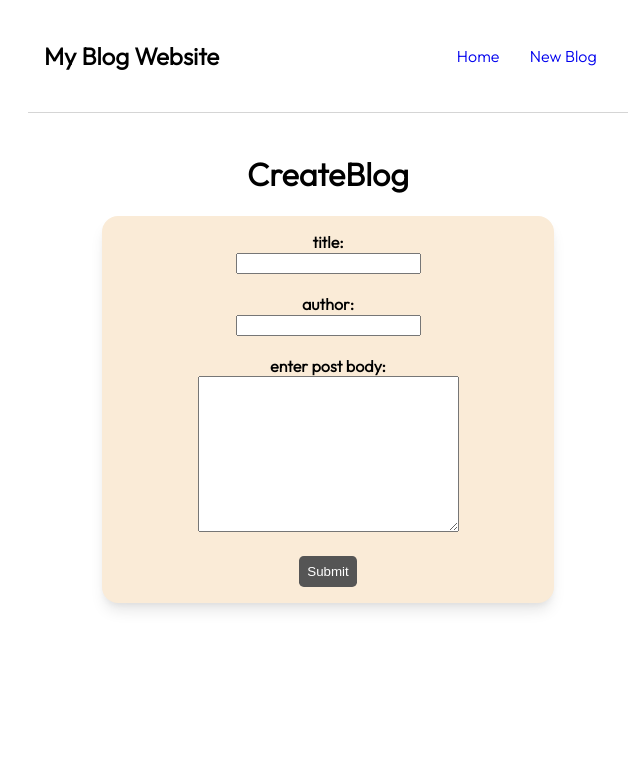
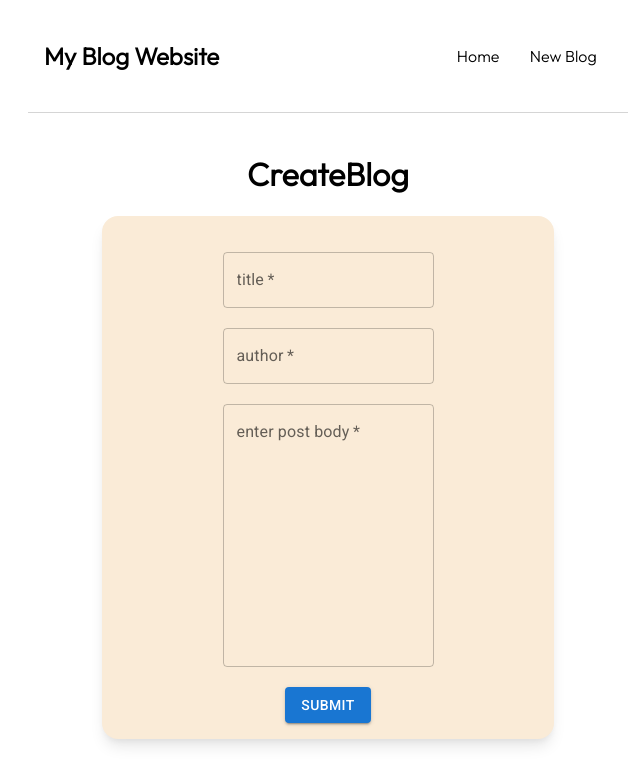
Before and after one commit to drorbahat/13.1-blog-project, a React (Create React App) app: page /createblog in a window 1280 px wide. Shown: the top 784 px of the page, without its empty margins (312-952 px from the left). Built offline with nearby package versions, Linux system fonts and the light colour scheme.

Commit message:
finished hw

```diff
--- a/data/db.json
+++ b/data/db.json
@@ -1,22 +1,40 @@
 {
   "blogs": [
     {
-      "id": 1,
-      "title": "first blog post",
-      "author": "dore mi",
-      "body": "shehashem yeeshmor veyatzil"
+      "title": "להוריד קורנפלקס",
+      "body": "אם היה קל להוריד קורנפלקס כמו שקל להוריד גרפן כשמשתמשים בעיפרון לא הייתה לך בעיה 😅\n(גרפן = ה״דיו״ של העיפרון. נפרד מאוד בקלות)\nנ.ב 1- יהלום וגרפן זה אותו חומר.\nנ.ב 2- נשבעת שיש לי גם חברים מחוץ לפייסבוק 😂 זה השפעה של תקופת מבחנים",
+      "author": "שיר בתת",
+      "id": 4
     },
     {
-      "id": 2,
-      "title": "second blog post",
-      "author": "faso lasi",
-      "body": "ani noder neder barosh sheli"
+      "title": "שמי מריה אנג'לה ואני נשואה למר לורן ",
+      "body": "שלום וסלח לי על הפלישה הפתאומית הזו לפרטיות שלך. שמי מריה אנג'לה ואני נשואה למר לורן MURRAY, אזרח קנדי. הוא היה מהנדס יועץ ברפובליקה הצרפתית במשך תשע שנים ונפטר ממחלה קצרה. אני שוקלת לתרום חלק מההון שלי, שבעלי המנוח השאיר לי, כי יש לי סרטן הגרון והרופא שלי אמר לי לא לחיות זמן רב. אכן, מדובר בסכום של 780,000 יורו עם הכלבים (04) 🐕, שהבעלים המנוח עזב לפרויקט. אודה לך אם תוכל לתת לי את הכסף הזה שיכול לעזור לך בפרויקטים שלך. אנא קבלו זאת, כי זו מתנה שאני נותן לכם מבלי לבקש דבר בתמורה. בהקשר זה, תוכל להסביר לי בקצרה כיצד אתה מתכוון להשתמש בכלים אלו? צור איתי קשר בהקדם האפשרי אם אתה מסכים להצעה שלי. אנא קבלו את ברכותי הכנות. כתובת הוואטסאפ שלי נמצאת בוואטסאפ: +33755394005",
+      "author": "ג'יימס ענם",
+      "id": 5
     },
     {
-      "id": 3,
-      "title": "third blog post",
-      "author": "dore mi",
-      "body": "chara al hapanim schelcha yamanyak"
+      "title": "אני אוהב בעלי חיים ובעסה איך שמתעללים בהם ",
+      "body": "הלב אומר - אני אוהב בעלי חיים ובעסה איך שמתעללים בהם כל כך שם מאחורי הקירות של התעשיות מהחי.\nוהראש מצטרף ואומר - משבר אקלים אדיר פוקד את דורינו ותעשיות המזון מהחי מאיצות את החורבן, וואי, מה ישאר לילדינו.\nאבל האופי החלש בעידוד אנשי תקשורת אטומים שכמותך,\nהמכורים לבידור בלוטות הטעם שלהם אומרים - \"על ה@#$ בעלי החיים ושהעולם ישרף -יאללה תעמיס!\".",
+      "author": "עומר שליו",
+      "id": 6
+    },
+    {
+      "title": "תרנגולת בגלל הורמונים",
+      "body": "מי שיש לו לב, אוכל שווארמה מהצומח. מה שאתם רואים מסתובב זה אפרוחים (תינוקות!) שלא ראו אור יום עד השחיטה, בגיל... 40 יום. הם גדלו בצורה מפלצתית לגודל של תרנגולת בגלל הורמונים, אנטיביוטיקה שחובה בגלל הצפיפות וגז האמוניה הנוראי, ובמיוחד עיוות גנטי. אדם עם לב מוותר על הגועל הזה.",
+      "author": "דורון מודן",
+      "id": 7
+    },
+    {
+      "title": "שום נגד שווארמה",
+      "body": "האמת צריכה להיאמר:\nמלך - שם את המח לפני הלב...\n(ושום דבר נגד שווארמה)",
+      "author": "יעקב נאמן",
+      "id": 8
+    },
+    {
+      "title": "אני נודר נדר בראש שלי",
+      "body": "ימנייק",
+      "author": "אייל חמתומני",
+      "id": 9
     }
   ]
 }
--- a/package.json
+++ b/package.json
@@ -3,6 +3,9 @@
   "version": "0.1.0",
   "private": true,
   "dependencies": {
+    "@emotion/react": "^11.7.1",
+    "@emotion/styled": "^11.6.0",
+    "@mui/material": "^5.3.1",
     "@testing-library/jest-dom": "^5.16.1",
     "@testing-library/react": "^12.1.2",
     "@testing-library/user-event": "^13.5.0",
--- a/public/index.html
+++ b/public/index.html
@@ -1,14 +1,13 @@
 <!DOCTYPE html>
 <html lang="en">
+
 <head>
   <meta charset="utf-8" />
   <link rel="icon" href="%PUBLIC_URL%/favicon.ico" />
   <meta name="viewport" content="width=device-width, initial-scale=1" />
   <meta name="theme-color" content="#000000" />
-    <meta
-      name="description"
-      content="Web site created using create-react-app"
-    />
+  <meta name="description" content="Web site created using create-react-app" />
+  <link rel="stylesheet" href="https://fonts.googleapis.com/css?family=Roboto:300,400,500,700&display=swap" />
   <link rel="apple-touch-icon" href="%PUBLIC_URL%/logo192.png" />
   <!--
       manifest.json provides metadata used when your web app is installed on a
@@ -26,6 +25,7 @@
     -->
   <title>React App</title>
 </head>
+
 <body>
   <noscript>You need to enable JavaScript to run this app.</noscript>
   <div id="root"></div>
@@ -40,4 +40,5 @@
       To create a production bundle, use `npm run build` or `yarn build`.
     -->
 </body>
+
 </html>
--- a/src/components/BlogDetails.js
+++ b/src/components/BlogDetails.js
@@ -1,5 +1,6 @@
 import { useEffect, useState } from "react"
 import { useParams } from "react-router-dom"
+import { Card, CardContent, Typography } from '@mui/material/';
 
 const BlogDetails = () => {
 
@@ -20,10 +21,22 @@ const BlogDetails = () => {
     }, [])
 
     return (
-        <div>
-            <h1>{currentBlog.title}</h1>
-            <h3>Author: {currentBlog.author}</h3>
-            <p>{currentBlog.body}</p>
+        <div className="blogDetails-root">
+            <br/>
+            <Card sx={{ maxWidth: 500 }} variant="outlined" className="blogDetails-root">
+                <CardContent>
+                    <Typography variant="h5" component="div">
+                        {currentBlog.title}
+                    </Typography>
+                    <Typography sx={{ mb: 1.5 }} color="text.secondary">
+                        Author: {currentBlog.author}
+                    </Typography>
+                    <Typography variant="body2">
+                        {currentBlog.body}
+                    </Typography>
+
+                </CardContent>
+            </Card>
         </div>
     )
 }
--- a/src/components/BlogItem.js
+++ b/src/components/BlogItem.js
@@ -1,4 +1,5 @@
 import { Link } from "react-router-dom"
+import Button from '@mui/material/Button';
 
 
 
@@ -20,7 +21,7 @@ const BlogItem = ({ blog }) => {
                     <p>Written by {blog.author}</p>
                 </Link>
             </div>
-            <button onClick={handleDeleteBlog} className="delete-button">delete</button>
+            <Button variant="contained" onClick={handleDeleteBlog} className="delete-button">delete</Button>
         </div>
     )
 }
--- a/src/components/CreateBlog.js
+++ b/src/components/CreateBlog.js
@@ -1,5 +1,8 @@
 import { useState } from "react"
 import { useNavigate } from "react-router-dom"
+import TextField from '@mui/material/TextField';
+import Button from '@mui/material/Button';
+
 
 const CreateBlog = () => {
 
@@ -35,9 +38,10 @@ const CreateBlog = () => {
             <h1>CreateBlog</h1>
             <div className="CreatBlog-main-container">
                 <form className="CreatBlog-form">
-                    <label className="createBlog-lable" htmlFor="blog-title">title:</label>
                     <br />
-                    <input
+                    <TextField
+                        label="title"
+                        variant="outlined"
                         type="text"
                         id="blog-title"
                         required
@@ -45,19 +49,21 @@ const CreateBlog = () => {
                         onChange={e => { setTitle(e.target.value) }}
                     />
                     <br /> <br />
-                    <label className="createBlog-lable" htmlFor="blog-author">author:</label>
-                    <br />
-                    <input
+                    <TextField
+                        label="author"
+                        variant="outlined"
                         type="text"
                         id="blog-author"
                         required
                         value={author}
                         onChange={e => { setAuthor(e.target.value) }}
                     />
-                    <br /><br />
-                    <label className="createBlog-lable" htmlFor="blog-body">enter post body:</label>
                     <br />
-                    <textarea
+                    <br />
+                    <TextField
+                        label="enter post body"
+                        variant="outlined"
+                        multiline={true}
                         name="blog-body"
                         id="blog-body"
                         cols="30"
@@ -65,9 +71,9 @@ const CreateBlog = () => {
                         required
                         value={body}
                         onChange={e => { setBody(e.target.value) }}
-                    ></textarea>
+                    ></TextField>
                     <br /> <br />
-                    <button onClick={saveNewBlog} className="createBlog-submit-button" type="submit">Submit</button>
+                    <Button variant="contained" onClick={saveNewBlog} className="createBlog-submit-button" type="submit">Submit</Button>
                 </form>
             </div>
         </div>
--- a/src/components/Home.js
+++ b/src/components/Home.js
@@ -1,5 +1,6 @@
 import { useEffect, useState } from "react"
 import BlogItem from "./BlogItem"
+
 
 const Home = () => {
     const [blogs, setBlogs] = useState([])
@@ -19,10 +20,9 @@ const Home = () => {
 
     return (
         <div className="Home-root">
-            <br />
             <h1>home</h1>
-            <h2>Blogs List</h2>
-            <div>
+            <h2>here are some comments from Hanoch Daum's facebook page, have fun :) </h2>
+            <div className="blogsContainer">
                 {
                     blogs.map(blog => {
                         return <BlogItem key={`blog-item-component-${blog.id}`} blog={blog} />
--- a/src/index.css
+++ b/src/index.css
@@ -1,4 +1,5 @@
 @import url('https://fonts.googleapis.com/css2?family=Outfit:wght@300&display=swap');
+
 
 body {
   margin: 0;
@@ -14,6 +15,7 @@ code {
 
 a {
   text-decoration: auto;
+  color: black;
 }
 
 .App-root {
@@ -90,15 +92,31 @@ a {
 
 }
 
+.blogsContainer {
+}
+
 .BlogItem-root {
-  background-color: aliceblue;
-  box-shadow: rgba(0, 0, 0, 0.1) 0px 10px 15px -3px, rgba(0, 0, 0, 0.05) 0px 4px 6px -2px;
-  transition: 1s;
-  color: "black"
+  background-color: rgb(169, 221, 255);
+  box-shadow: rgba(169, 221, 255, 0.822) 0px 10px 15px -3px, rgba(0, 0, 0, 0.05) 0px 4px 6px -2px;
+  transition: 0.2s;
+  color: black;
+  padding: 1rem;
+  margin: 3rem;
+  border-radius: 1rem;
+
 }
 
 .BlogItem-root:hover {
-  box-shadow: rgba(0, 0, 0, 0.06) 0px 2px 4px 0px inset;
+  background-color: rgb(186, 213, 231);
+
+  box-shadow: rgba(186, 213, 231, 0.767) 0px 10px 15px -3px, rgba(0, 0, 0, 0.05) 0px 4px 6px -2px;
+
+}
+
+.BlogItem-root:active {
+  background-color: rgb(135, 156, 170);
+  box-shadow: rgba(135, 156, 170, 0.767) 0px 10px 15px -3px, rgba(0, 0, 0, 0.05) 0px 4px 6px -2px;
+
 }
 
 .delete-button {
@@ -110,3 +128,8 @@ a {
   border: 0;
   cursor: pointer;
 }
+
+.blogDetails-root {
+  margin: auto;
+  text-align: center;
+}
```
Also changed, not shown: 1 other file (tests, documents, lock files or other folders). Lines whose indentation alone changed are shown as unchanged.
